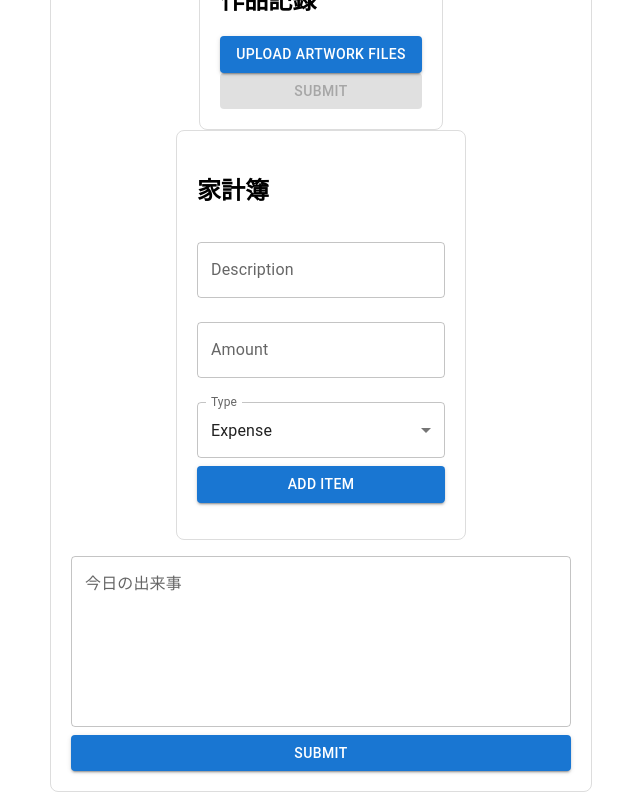
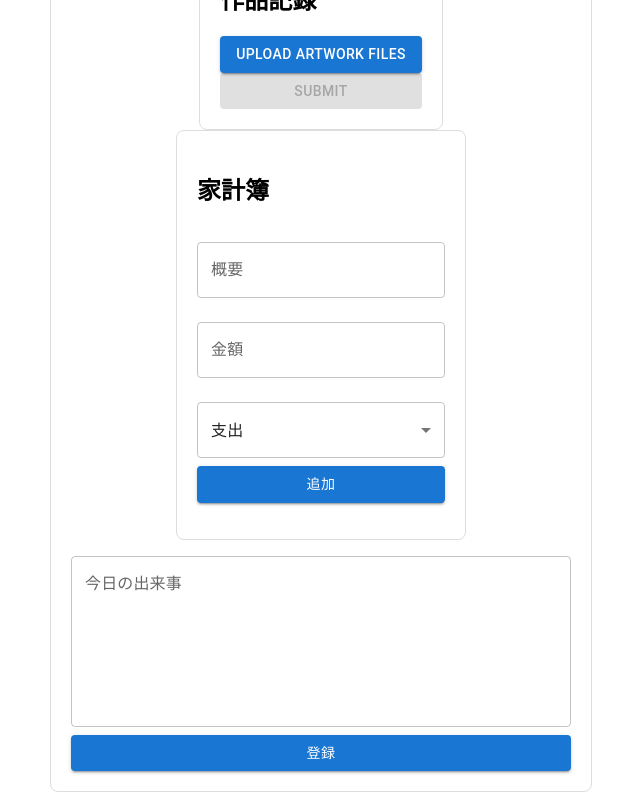
Before and after one commit to WFrog2511/LifeLogManager, a React (Create React App) app in the folder frontend/: page /input in a window 1280 px wide. Shown: the part 1126-1926 px from the top of the page, without its empty margins (319-959 px from the left). Built offline with nearby package versions, Linux system fonts and the light colour scheme.

Commit message:
:lipstick: UIの日本語化

```diff
--- a/frontend/src/components/ExpenseTracker.tsx
+++ b/frontend/src/components/ExpenseTracker.tsx
@@ -59,21 +59,21 @@ export const ExpenseTracker: React.FC = () => {
     <ExpenseTrackerWrapper>
       <Title>家計簿</Title>
       <TextField
-        label="Description"
+        label="概要"
         value={description}
         onChange={handleDescriptionChange}
         margin="normal"
         fullWidth
       />
       <TextField
-        label="Amount"
+        label="金額"
         value={amount}
         onChange={handleAmountChange}
         margin="normal"
         fullWidth
       />
       <TextField
-        label="Type"
+        label=""
         select
         value={type}
         onChange={handleTypeChange}
@@ -83,11 +83,11 @@ export const ExpenseTracker: React.FC = () => {
         margin="normal"
         fullWidth
       >
-        <option value="expense">Expense</option>
-        <option value="income">Income</option>
+        <option value="expense">支出</option>
+        <option value="income">収入</option>
       </TextField>
       <Button variant="contained" color="primary" onClick={handleAddItem}>
-        Add Item
+        追加
       </Button>
       <List>
         {items.map((item, index) => (
--- a/frontend/src/pages/InputPage/index.tsx
+++ b/frontend/src/pages/InputPage/index.tsx
@@ -101,7 +101,7 @@ const InputPage: React.FC = () => {
                 margin="normal"
             />
             <Button variant="contained" color="primary" onClick={handleSubmit}>
-                Submit
+                登録
             </Button>
         </DiaryEntryWrapper>
     );
```
